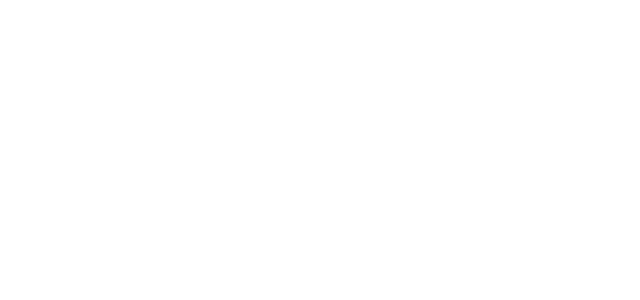
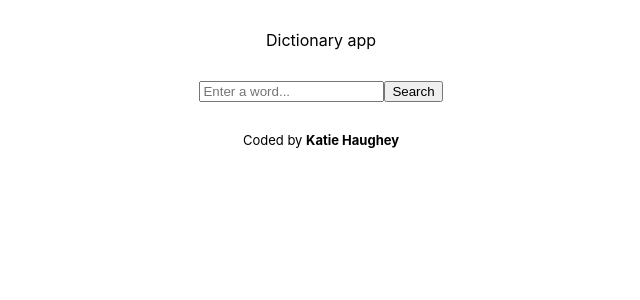
Before and after one commit to KatieHaughey/dictionary, a React (Create React App) app: page / in a window 1280 px wide. Shown: the top 300 px of the page, without its empty margins (319-959 px from the left). Built offline with nearby package versions, Linux system fonts and the light colour scheme; the HTML template or start-up script is replaced by a standard one.

Commit message:
dictionary component added

```diff
--- a/src/App.css
+++ b/src/App.css
@@ -0,0 +1,9 @@
+.App header,
+footer {
+  margin: 30px 0;
+  text-align: center;
+}
+
+.App footer {
+  font-size: 13px;
+}
--- a/src/App.js
+++ b/src/App.js
@@ -1,9 +1,19 @@
 import "./App.css";
+import Dictionary from "./Dictionary";
+import "./Dictionary.css";
 
 function App() {
   return (
     <div className="App">
-      <header className="App-header"></header>
+      <div className="container">
+        <header>Dictionary app</header>
+        <main>
+          <Dictionary />
+        </main>
+        <footer>
+          Coded by <strong>Katie Haughey</strong>
+        </footer>
+      </div>
     </div>
   );
 }
--- /dev/null
+++ b/src/Dictionary.css
@@ -0,0 +1,3 @@
+.search {
+  text-align: center;
+}
--- /dev/null
+++ b/src/Dictionary.js
@@ -0,0 +1,27 @@
+import React, { useState } from "react";
+
+export default function Dictionary() {
+  let [word, setWord] = useState("");
+
+  function search(event) {
+    event.preventDefault();
+    alert(`searching for ${word}`);
+  }
+
+  function changeWord(event) {
+    setWord(event.target.value);
+  }
+
+  return (
+    <div className="Dictionary">
+      <form className="search" onSubmit={search}>
+        <input
+          type="search"
+          placeholder="Enter a word..."
+          onChange={changeWord}
+        />
+        <input type="submit" value="Search" />
+      </form>
+    </div>
+  );
+}
```
